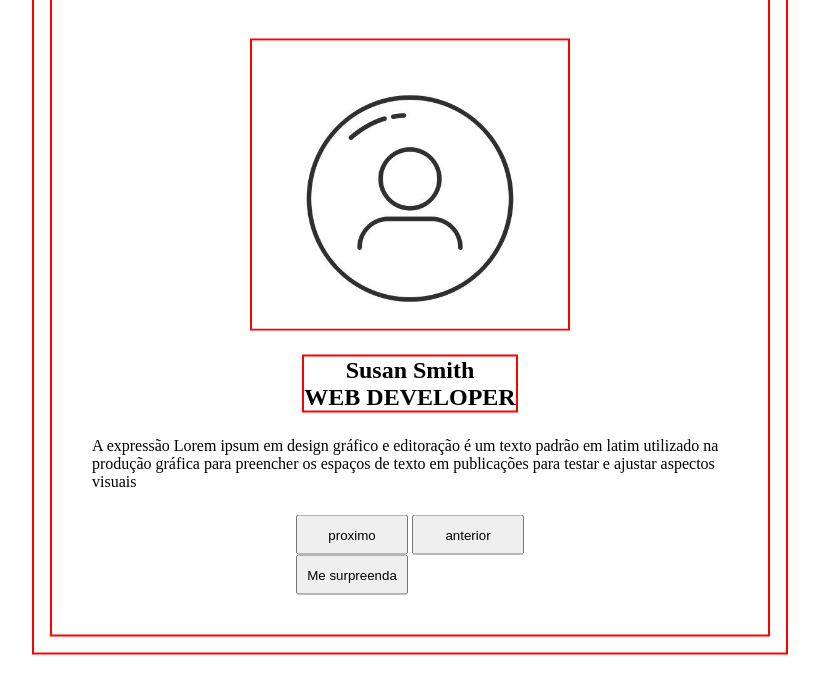
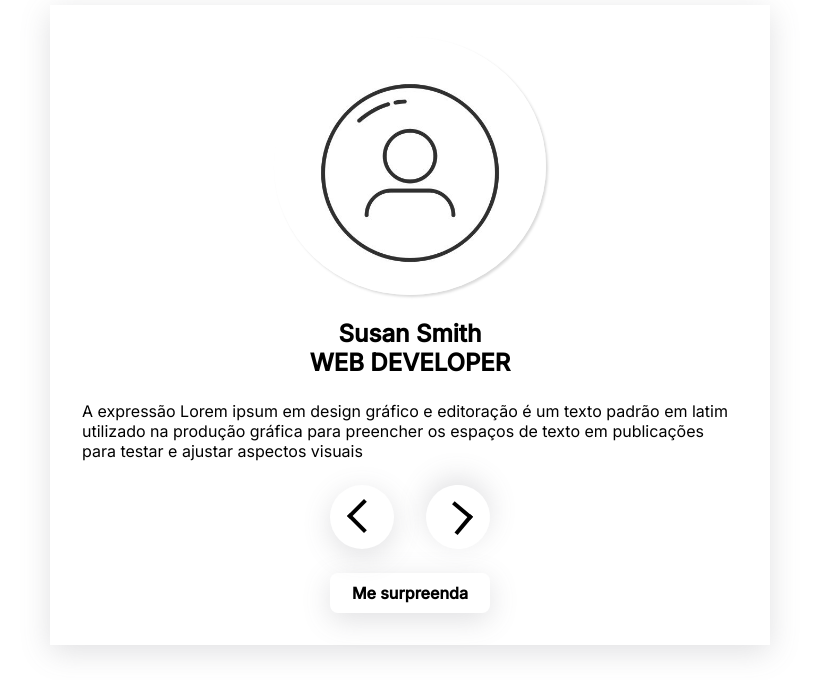
Before and after one commit to Nicolas-Wender/Apps.js, a plain HTML site: page CarroselRevisões/index.html in a window 1280 px wide. Shown: the part 120-800 px from the top of the page, without its empty margins (230-1049 px from the left). Drawn offline with Linux system fonts and the light colour scheme.

Commit message:
fazendo mais alerações na estilização do projeto CarrosselReviões

```diff
--- a/CarroselRevisões/index.html
+++ b/CarroselRevisões/index.html
@@ -5,6 +5,12 @@
     <meta http-equiv="X-UA-Compatible" content="IE=edge" />
     <meta name="viewport" content="width=device-width, initial-scale=1.0" />
     <link rel="stylesheet" href="style.css" />
+    <link rel="preconnect" href="https://fonts.googleapis.com" />
+    <link rel="preconnect" href="https://fonts.gstatic.com" crossorigin />
+    <link
+      href="https://fonts.googleapis.com/css2?family=Inter:wght@400;500&display=swap"
+      rel="stylesheet"
+    />
     <title>Document</title>
   </head>
   <body>
@@ -17,24 +23,21 @@
         <div class="image">
           <img src="images/4b7b91fdff8a6d68c79671b133cc3956.jpg" alt="" />
         </div>
-          <div class="title">
+        <div class="title-container">
           <h1>Susan Smith</h1>
           <h2>WEB DEVELOPER</h2>
         </div>
         <p>
           A expressão Lorem ipsum em design gráfico e editoração é um texto
           padrão em latim utilizado na produção gráfica para preencher os
-            espaços de texto em publicações para testar e ajustar aspectos
-            visuais
+          espaços de texto em publicações para testar e ajustar aspectos visuais
         </p>
         <div class="buttons">
           <div class="next-previous">
-              <button>proximo</button>
-              <button>anterior</button>
+            <button><div></div></button>
+            <button><div></div></button>
           </div>
-            <div class="suprise-me">
           <button>Me surpreenda</button>
-            </div>
         </div>
       </section>
     </main>
--- a/CarroselRevisões/style.css
+++ b/CarroselRevisões/style.css
@@ -2,10 +2,10 @@
   margin: 0;
   padding: 0;
   box-sizing: border-box;
+  font-family: 'Inter', sans-serif;
 }
 
 main{
-  border: 2px solid red;
   padding: 1em;
   position: absolute;
   top: 50%;
@@ -15,21 +15,22 @@ main{
 }
 
 .title{
-  border: 2px solid red;
   display: flex;
   align-items: center;
   justify-content: center;
   flex-direction: column;
+  gap: 1rem;
+  margin-bottom: 2rem;
 }
 
 .line{
   background: blue;
-  width: 10rem;
-  height: 2rem;
+  width: 15rem;
+  height: 3px;
 }
 
 .container{
-  border: 2px solid red;
+
   width: 45rem;
   height: 40rem;
   display: flex;
@@ -37,19 +38,30 @@ main{
   justify-content: center;
   flex-direction: column;
   gap: 1.5rem;
-  padding: 2.5rem;
+  padding: 2rem;
+  background: white;
+  box-shadow: rgba(100, 100, 111, 0.2) 0px 7px 29px 0px;
 }
 
 .image{
-  border: 2px solid red;
   overflow: hidden;
-  height: 20rem;
-  width: 20rem;
+  height: 17rem;
+  width: 17rem;
+  border-radius: 50%;
+  box-shadow: rgba(0, 0, 0, 0.15) 1.95px 1.95px 2.6px;
+
 }
 
 .image img{
   width: 100%;
   height: auto;
+}
+
+.title-container{
+  display: flex;
+  align-items: center;
+  justify-content: center;
+  flex-direction: column;
 }
 
 button{
@@ -59,7 +71,62 @@ button{
 
 .buttons{
   display: flex;
-  lign-items: center;
+  align-items: center;
   justify-content: center;
   flex-direction: column;
+  gap: 1.5rem;
+  position: relative;
+
 }
+
+.next-previous{
+  display: flex;
+  gap: 2rem;
+}
+
+.next-previous button {
+  position: relative;
+  background: white;
+  height: 4rem;
+  width: 4rem;
+  border: none;
+  border-radius: 50%;
+  box-shadow: rgba(100, 100, 111, 0.2) 0px 7px 29px 0px;
+  cursor: pointer;
+}
+
+.next-previous button:hover{
+  background: #ECECEC;
+}
+
+.next-previous button div{
+  position: absolute;
+  height: 1.5rem;
+  width: 1.5rem;
+  border-top: 4px solid black;
+  border-left: 4px solid black;
+  transform: rotate(-45deg);
+  left: 35%;
+  top: 30%;
+}
+
+
+
+.next-previous button:last-child{
+  transform: rotate(175deg);
+}
+
+.buttons > button{
+  width: 100%;
+  background: none;
+  border: none;
+  border-radius: 0.5rem;
+  font-size: 1rem;
+  font-weight: 600;
+  box-shadow: rgba(100, 100, 111, 0.2) 0px 7px 29px 0px;
+  cursor: pointer;
+}
+
+.buttons > button:hover{
+  background: #ECECEC;
+}
```
Lines whose indentation alone changed are shown as unchanged.
